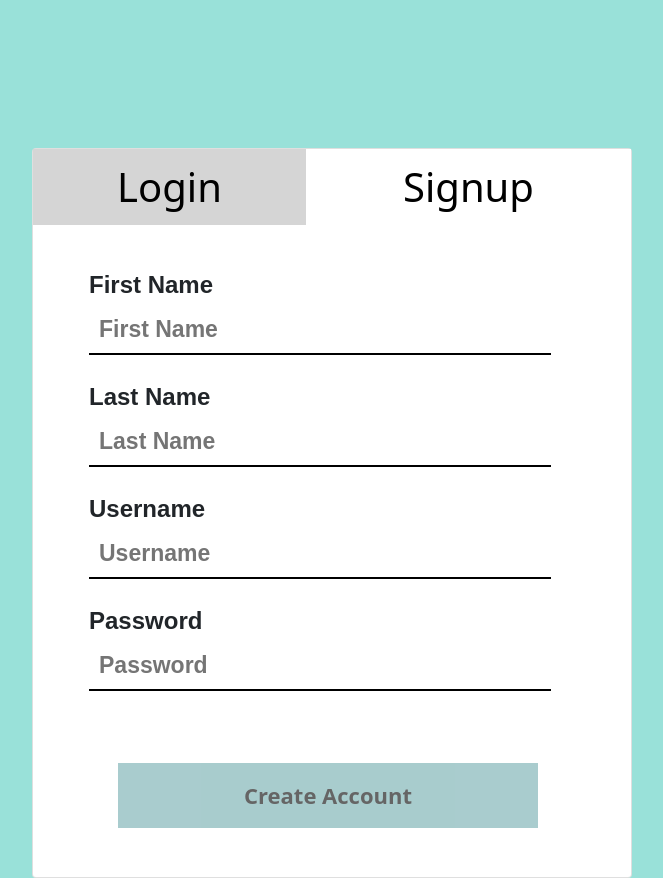
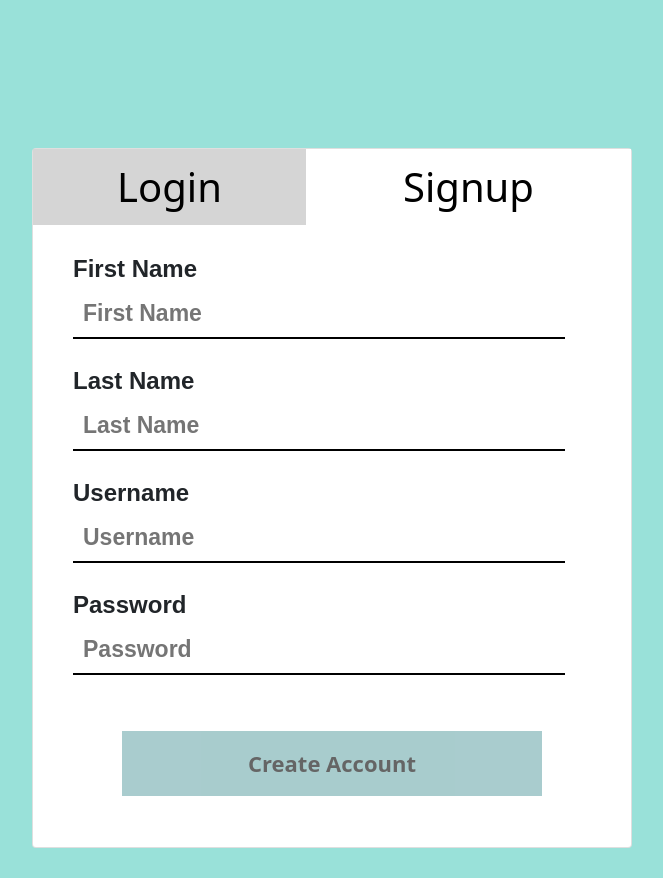
Before and after one commit to Cynerax/Group17, a PHP site: page / in a window 1280 px wide, after a click on "Signup". Shown: the whole page, without its empty margins (308-971 px from the left). After the commit the page ends 848 px from the top, so only its background shows below. Run offline with PHP 8.4, Linux system fonts and the light colour scheme; some libraries are stand-ins or nearby versions.

Commit message:
Button changes
-Login and register buttons move to make room for error text

```diff
--- a/css/style.css
+++ b/css/style.css
@@ -106,7 +106,7 @@
   height: 65px;
   border: none;
   margin-left: 10%;
-  margin-top: 70px !important;
+  margin-top: 40px !important;
   margin-bottom: 0%;
   background: #70abad;
   border-radius: 0px;
@@ -411,7 +411,8 @@
 
 #loginResult{
     display: inline-block;
-    font-size: 0.8em;
+    font-size: 1.2em;
+    height: 60px;
     width: 90%;
     text-align: center;
     margin-left: 5%;
@@ -420,6 +421,17 @@
     color: #95060a;
 }
 
+#registerResult{
+    display: inline-block;
+    font-size: 1.2em;
+    /*height: 60px;*/
+    width: 90%;
+    text-align: center;
+    margin-left: 5%;
+    margin-bottom: 2%;
+    font-family: "Poppins", sans-serif;
+    color: #95060a;
+}
 #userName{
     display: inline-block;
     width: 80%;
@@ -528,21 +540,16 @@
 	cursor: pointer;
 }
 
-
-
 .card{
 
   width: 600px;
-  height: 730px;
+  height: 700px;
   border:none;
   margin: 0 auto; /* Added */
   float: none; /* Added */
   margin-top: 100px; /* Added */
   position: absolute;
 }
-
-
-
 
 .btr{
 
@@ -607,6 +614,11 @@
 
  }
 
+.modal-body {
+
+   padding: 0rem !important;
+
+ }
 .form{
 
   padding: 10px;
@@ -649,9 +661,7 @@
     margin-left: 0px;
 }
 
-
 th,td{
-
     border-bottom: 1px solid white;
     padding: 10px 20px;
     font-size: 24px !important;
```
